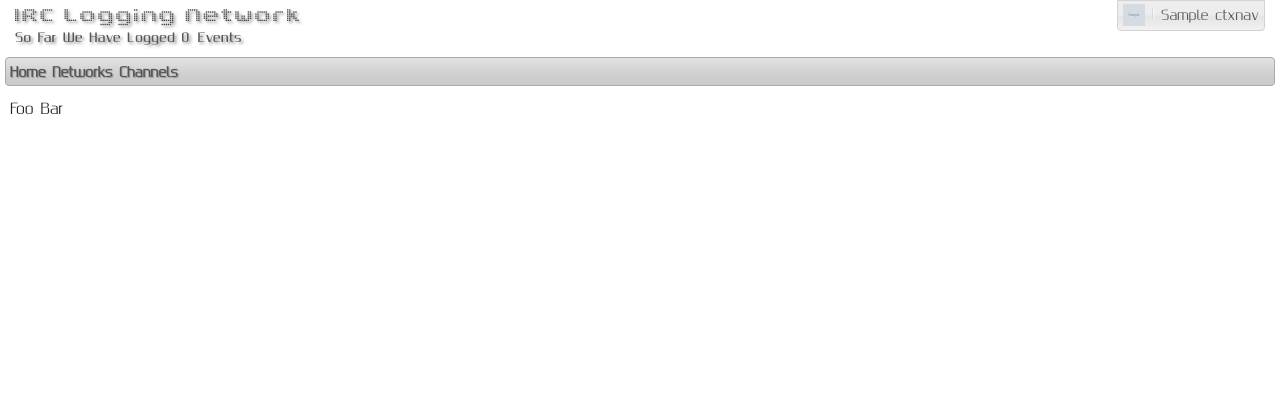
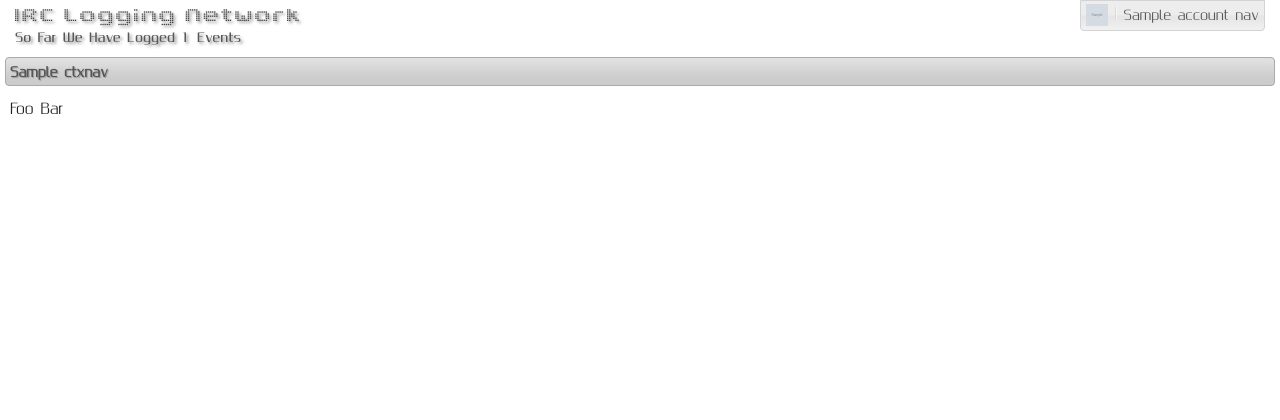
Before and after one commit to UfSoft/ILog, a Python web app: template ilog/web/templates/index.html in a window 1280 px wide. Shown: the top 420 px of the page. Run offline with Jinja, Linux system fonts and the light colour scheme; the template is opened without the code that fills it: most values are stand-ins (such as "Sample title", 1, 10 or a date in 2020); grey boxes marked "Sample" are stand-in pictures; style sheets or scripts are compiled from the project's sources; some libraries are stand-ins or nearby versions.

Commit message:
Update templates to include the calculated navigation, etc.

```diff
--- a/ilog/web/templates/account/profile.html
+++ b/ilog/web/templates/account/profile.html
@@ -46,6 +46,7 @@
 {% endblock %}
 {% block form_actions %}
   <input class="ui-button" type="submit" value="{{ _('Update') }}">
+  <input class="ui-button sensible" name="delete_account" type="submit" value="{{ _('Delete Account') }}">
 {% endblock %}
 
 
--- a/ilog/web/templates/layout.html
+++ b/ilog/web/templates/layout.html
@@ -26,7 +26,7 @@
             <img width="22" height="22" alt="" src="{{ profile_photo.url }}">
           </li>
           {%- endif %}
-          {% for url, name, class in ctxnav %}
+          {% for url, name, class in account_nav %}
             <li{% if class %} class="{{class}}"{% endif %}>
               <a href="{{ url }}">{{ name }}</a>
             </li>
@@ -35,13 +35,17 @@
       </div>
       <div id="header-logo">
         <span class="name">IRC Logging Network</span><br/>
-        <span class="counter">So Far We Have Logged <span id="counter">0</span> Events</span>
+        <span class="counter">So Far We Have Logged<span id="counter">
+          {{ total_events_logged }}
+        </span>Events</span>
       </div>
+      {% if ctxnav -%}
       <div id="ctx-nav" class="ui-widget-header ui-corner-all">
-        <a class="ui-button-text active" href="{{ url_for('main.index') }}">Home</a>
-        <a class="ui-button-text" href="{{ url_for('account.signin') }}">Networks</a>
-        <a class="ui-button-text" href="{{ url_for('account.register') }}">Channels</a>
+        {% for url, name, class in ctxnav %}
+        <a href="{{ url }}" class="{{ class }}">{{ name }}</a>
+        {% endfor %}
       </div>
+      {%- endif %}
 
       <div id="body-wrapper">
         {% for category, message in get_flashed_messages(True) %}
@@ -58,7 +62,6 @@
       </div>
     </div>
     <script type="text/javascript">
-      //$("#navigation").corner('round bl 8px');
       $('#ctx-nav').buttonset();
     </script>
     {% block footer %}{% endblock %}
```
